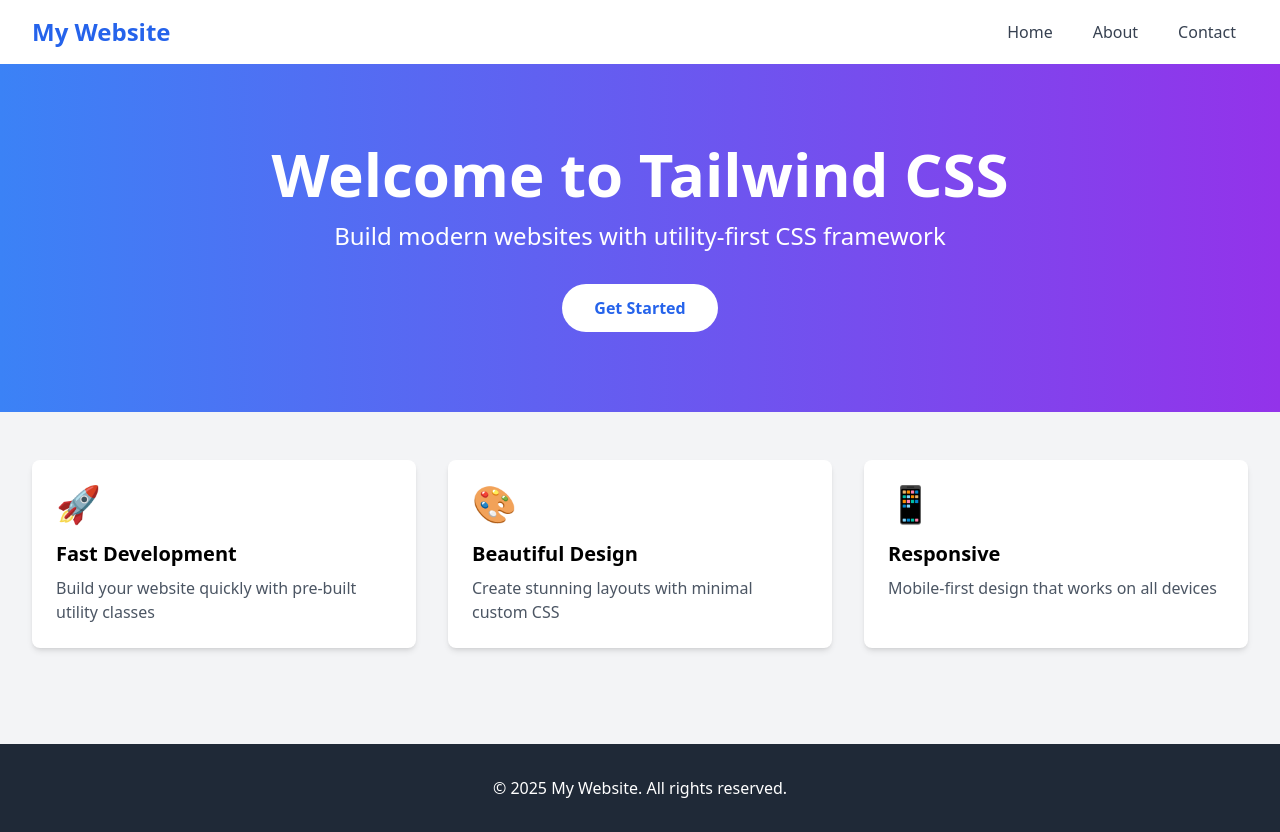
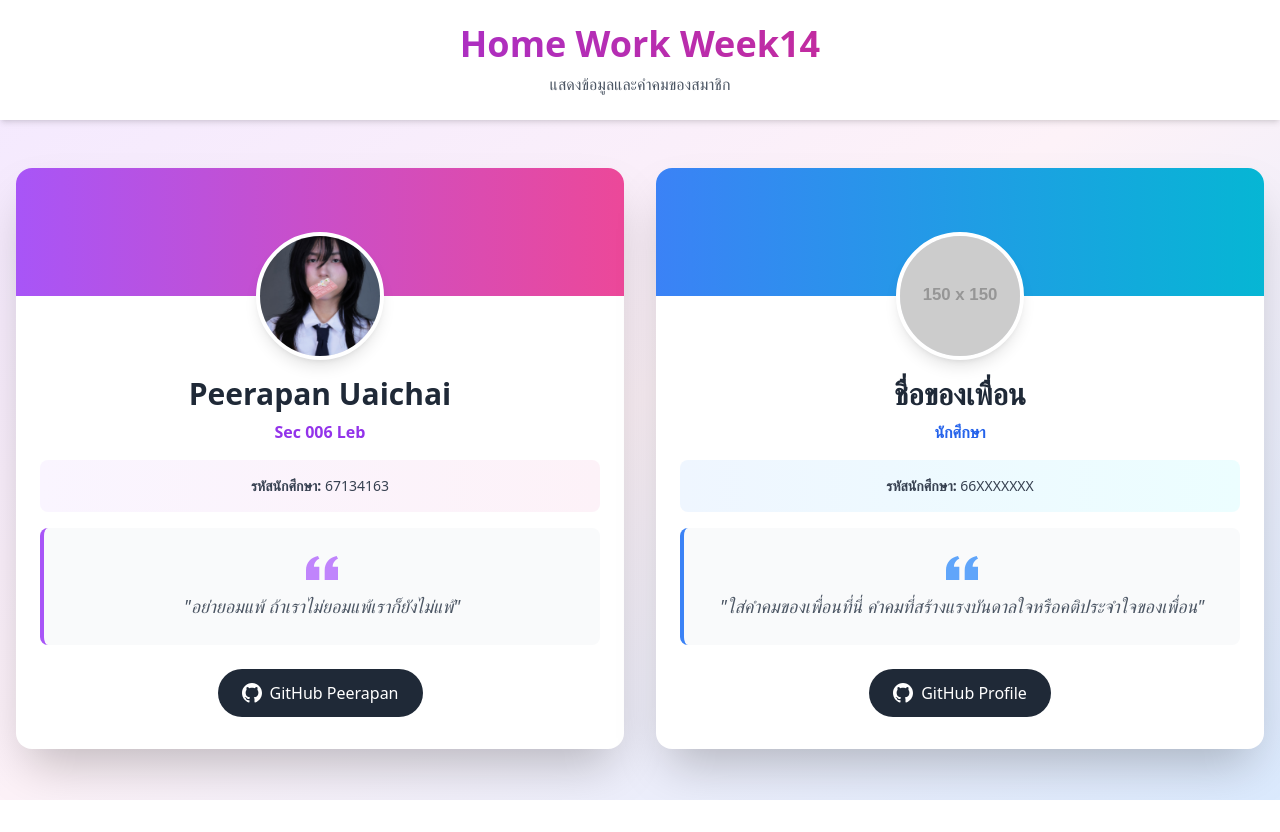
Before and after one commit to Peerapan-uai/home-work, a plain HTML site: page index.html in a window 1280 px wide. After the commit the page ends 800 px from the top, so only its background shows below. Drawn offline with nearby package versions, Linux system fonts and the light colour scheme; placeholder pictures from the web are drawn by us.

Commit message:
new peerapan

```diff
--- a/index.html
+++ b/index.html
@@ -4,68 +4,102 @@
     <meta charset="UTF-8">
     <meta name="viewport" content="width=device-width, initial-scale=1.0">
     <title>Tailwind CSS Template</title>
-    <!-- Tailwind CSS CDN -->
     <script src="https://cdn.tailwindcss.com"></script>
 </head>
-<body class="bg-gray-100">
-    <!-- Navbar -->
-    <nav class="bg-white shadow-lg">
-        <div class="max-w-7xl mx-auto px-4 sm:px-6 lg:px-8">
-            <div class="flex justify-between h-16">
-                <div class="flex items-center">
-                    <h1 class="text-2xl font-bold text-blue-600">My Website</h1>
+<body class="bg-gradient-to-br from-purple-100 via-pink-50 to-blue-100 min-h-screen">
+    <!-- Header -->
+    <header class="bg-white shadow-md py-6">
+        <div class="max-w-7xl mx-auto px-4 text-center">
+            <h1 class="text-4xl font-bold text-transparent bg-clip-text bg-gradient-to-r from-purple-600 to-pink-600">
+                Home Work Week14
+            </h1>
+            <p class="text-gray-600 mt-2">แสดงข้อมูลและคำคมของสมาชิก</p>
         </div>
-                <div class="flex items-center space-x-4">
-                    <a href="#" class="text-gray-700 hover:text-blue-600 px-3 py-2 rounded-md">Home</a>
-                    <a href="#" class="text-gray-700 hover:text-blue-600 px-3 py-2 rounded-md">About</a>
-                    <a href="#" class="text-gray-700 hover:text-blue-600 px-3 py-2 rounded-md">Contact</a>
+    </header>
+
+    <!-- Main Content -->
+    <div class="max-w-7xl mx-auto px-4 py-12">
+        <div class="grid grid-cols-1 md:grid-cols-2 gap-8">
+
+            <!-- Peerapan -->
+            <div class="bg-white rounded-2xl shadow-2xl overflow-hidden transform hover:scale-105 transition duration-300">
+                <div class="bg-gradient-to-r from-purple-500 to-pink-500 h-32"></div>
+                <div class="relative px-6 pb-8">
+                    <!-- img profile -->
+                    <div class="absolute -top-16 left-1/2 transform -translate-x-1/2">
+                        <div class="w-32 h-32 rounded-full border-4 border-white shadow-lg overflow-hidden bg-gray-200 flex items-center justify-center">
+                            <img src="B9C862C8-D3C1-43E8-89FF-FEE94755F202.JPG" alt="Your Photo" class="w-full h-full object-cover">
+                        </div>
+                    </div>
+
+                    <div class="pt-20 text-center">
+                        <h2 class="text-3xl font-bold text-gray-800 mb-2">Peerapan Uaichai</h2>
+                        <p class="text-purple-600 font-semibold mb-4">Sec 006 Leb</p>
+                        <div class="bg-gradient-to-r from-purple-50 to-pink-50 rounded-lg p-4 mb-4">
+                            <p class="text-gray-700 text-sm">
+                                <span class="font-semibold">รหัสนักศึกษา:</span> 67134163
+                            </p>
+                        </div>
+                        <div class="bg-gray-50 rounded-lg p-6 border-l-4 border-purple-500">
+                            <svg class="w-8 h-8 text-purple-400 mx-auto mb-2" fill="currentColor" viewBox="0 0 24 24">
+                                <path d="M14.017 21v-7.391c0-5.704 3.731-9.57 8.983-10.609l.995 2.151c-2.432.917-3.995 3.638-3.995 5.849h4v10h-9.983zm-14.017 0v-7.391c0-5.704 3.748-9.57 9-10.609l.996 2.151c-2.433.917-3.996 3.638-3.996 5.849h3.983v10h-9.983z"/>
+                            </svg>
+                            <p class="text-gray-600 italic text-lg leading-relaxed">
+                                "อย่ายอมแพ้ ถ้าเราไม่ยอมแพ้เราก็ยังไม่แพ้"
+                            </p>
+                        </div>
+
+                        <div class="mt-6">
+                            <a href="https://github.com/Peerapan-uai?tab=repositories" target="_blank" class="inline-flex items-center gap-2 bg-gray-800 text-white px-6 py-3 rounded-full hover:bg-gray-700 transition duration-300">
+                                <svg class="w-5 h-5" fill="currentColor" viewBox="0 0 24 24">
+                                    <path d="M12 0c-6.626 0-12 5.373-12 12 0 5.302 3.438 9.8 8.207 11.387.599.111.793-.261.793-.577v-2.234c-3.338.726-4.033-1.416-4.033-1.416-.546-1.387-1.333-1.756-1.333-1.756-1.089-.745.083-.729.083-.729 1.205.084 1.839 1.237 1.839 1.237 1.07 1.834 2.807 1.304 3.492.997.107-.775.418-1.305.762-1.604-2.665-.305-5.467-1.334-5.467-5.931 0-1.311.469-2.381 1.236-3.221-.124-.303-.535-1.524.117-3.176 0 0 1.008-.322 3.301 1.23.957-.266 1.983-.399 3.003-.404 1.02.005 2.047.138 3.006.404 2.291-1.552 3.297-1.23 3.297-1.23.653 1.653.242 2.874.118 3.176.77.84 1.235 1.911 1.235 3.221 0 4.609-2.807 5.624-5.479 5.921.43.372.823 1.102.823 2.222v3.293c0 .319.192.694.801.576 4.765-1.589 8.199-6.086 8.199-11.386 0-6.627-5.373-12-12-12z"/>
+                                </svg>
+                                GitHub Peerapan
+                            </a>
                         </div>
                     </div>
                 </div>
-    </nav>
-
-    <!-- Hero Section -->
-    <div class="bg-gradient-to-r from-blue-500 to-purple-600 text-white py-20">
-        <div class="max-w-7xl mx-auto px-4 sm:px-6 lg:px-8 text-center">
-            <h2 class="text-4xl md:text-6xl font-bold mb-4">Welcome to Tailwind CSS</h2>
-            <p class="text-xl md:text-2xl mb-8">Build modern websites with utility-first CSS framework</p>
-            <button class="bg-white text-blue-600 font-bold py-3 px-8 rounded-full hover:bg-gray-100 transition duration-300">
-                Get Started
-            </button>
+            </div>
+            <div class="bg-white rounded-2xl shadow-2xl overflow-hidden transform hover:scale-105 transition duration-300">
+                <div class="bg-gradient-to-r from-blue-500 to-cyan-500 h-32"></div>
+                <div class="relative px-6 pb-8">
+                    <div class="absolute -top-16 left-1/2 transform -translate-x-1/2">
+                        <div class="w-32 h-32 rounded-full border-4 border-white shadow-lg overflow-hidden bg-gray-200 flex items-center justify-center">
+                            <img src="https://via.placeholder.com/150" alt="Friend Photo" class="w-full h-full object-cover">
                         </div>
                     </div>
+                    <div class="pt-20 text-center">
+                        <h2 class="text-3xl font-bold text-gray-800 mb-2">ชื่อของเพื่อน</h2>
+                        <p class="text-blue-600 font-semibold mb-4">นักศึกษา</p>
 
-    <!-- Content Section -->
-    <div class="max-w-7xl mx-auto px-4 sm:px-6 lg:px-8 py-12">
-        <div class="grid grid-cols-1 md:grid-cols-3 gap-8">
-            <!-- Card 1 -->
-            <div class="bg-white rounded-lg shadow-md p-6 hover:shadow-xl transition duration-300">
-                <div class="text-blue-600 text-4xl mb-4">🚀</div>
-                <h3 class="text-xl font-bold mb-2">Fast Development</h3>
-                <p class="text-gray-600">Build your website quickly with pre-built utility classes</p>
+                        <div class="bg-gradient-to-r from-blue-50 to-cyan-50 rounded-lg p-4 mb-4">
+                            <p class="text-gray-700 text-sm">
+                                <span class="font-semibold">รหัสนักศึกษา:</span> 66XXXXXXX
+                            </p>
                         </div>
 
-            <!-- Card 2 -->
-            <div class="bg-white rounded-lg shadow-md p-6 hover:shadow-xl transition duration-300">
-                <div class="text-purple-600 text-4xl mb-4">🎨</div>
-                <h3 class="text-xl font-bold mb-2">Beautiful Design</h3>
-                <p class="text-gray-600">Create stunning layouts with minimal custom CSS</p>
+                        <div class="bg-gray-50 rounded-lg p-6 border-l-4 border-blue-500">
+                            <svg class="w-8 h-8 text-blue-400 mx-auto mb-2" fill="currentColor" viewBox="0 0 24 24">
+                                <path d="M14.017 21v-7.391c0-5.704 3.731-9.57 8.983-10.609l.995 2.151c-2.432.917-3.995 3.638-3.995 5.849h4v10h-9.983zm-14.017 0v-7.391c0-5.704 3.748-9.57 9-10.609l.996 2.151c-2.433.917-3.996 3.638-3.996 5.849h3.983v10h-9.983z"/>
+                            </svg>
+                            <p class="text-gray-600 italic text-lg leading-relaxed">
+                                "ใส่คำคมของเพื่อนที่นี่ คำคมที่สร้างแรงบันดาลใจหรือคติประจำใจของเพื่อน"
+                            </p>
                         </div>
 
-            <!-- Card 3 -->
-            <div class="bg-white rounded-lg shadow-md p-6 hover:shadow-xl transition duration-300">
-                <div class="text-green-600 text-4xl mb-4">📱</div>
-                <h3 class="text-xl font-bold mb-2">Responsive</h3>
-                <p class="text-gray-600">Mobile-first design that works on all devices</p>
+                        <div class="mt-6">
+                            <a href="https://github.com/friendusername" target="_blank" class="inline-flex items-center gap-2 bg-gray-800 text-white px-6 py-3 rounded-full hover:bg-gray-700 transition duration-300">
+                                <svg class="w-5 h-5" fill="currentColor" viewBox="0 0 24 24">
+                                    <path d="M12 0c-6.626 0-12 5.373-12 12 0 5.302 3.438 9.8 8.207 11.387.599.111.793-.261.793-.577v-2.234c-3.338.726-4.033-1.416-4.033-1.416-.546-1.387-1.333-1.756-1.333-1.756-1.089-.745.083-.729.083-.729 1.205.084 1.839 1.237 1.839 1.237 1.07 1.834 2.807 1.304 3.492.997.107-.775.418-1.305.762-1.604-2.665-.305-5.467-1.334-5.467-5.931 0-1.311.469-2.381 1.236-3.221-.124-.303-.535-1.524.117-3.176 0 0 1.008-.322 3.301 1.23.957-.266 1.983-.399 3.003-.404 1.02.005 2.047.138 3.006.404 2.291-1.552 3.297-1.23 3.297-1.23.653 1.653.242 2.874.118 3.176.77.84 1.235 1.911 1.235 3.221 0 4.609-2.807 5.624-5.479 5.921.43.372.823 1.102.823 2.222v3.293c0 .319.192.694.801.576 4.765-1.589 8.199-6.086 8.199-11.386 0-6.627-5.373-12-12-12z"/>
+                                </svg>
+                                GitHub Profile
+                            </a>
+                        </div>
                     </div>
                 </div>
             </div>
 
-    <!-- Footer -->
-    <footer class="bg-gray-800 text-white py-8 mt-12">
-        <div class="max-w-7xl mx-auto px-4 sm:px-6 lg:px-8 text-center">
-            <p>&copy; 2025 My Website. All rights reserved.</p>
         </div>
-    </footer>
+    </div>
 </body>
 </html>
```
Also changed, not shown: B9C862C8-D3C1-43E8-89FF-FEE94755F202.JPG (added). Lines whose indentation alone changed are shown as unchanged.
